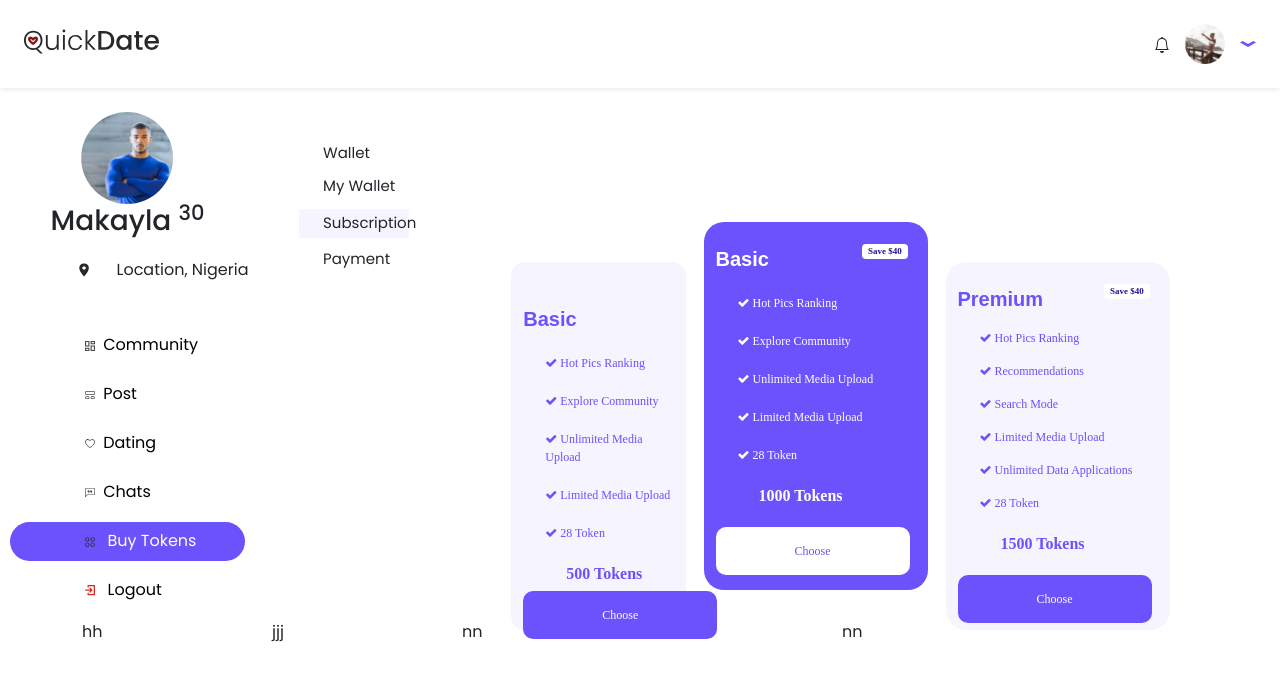
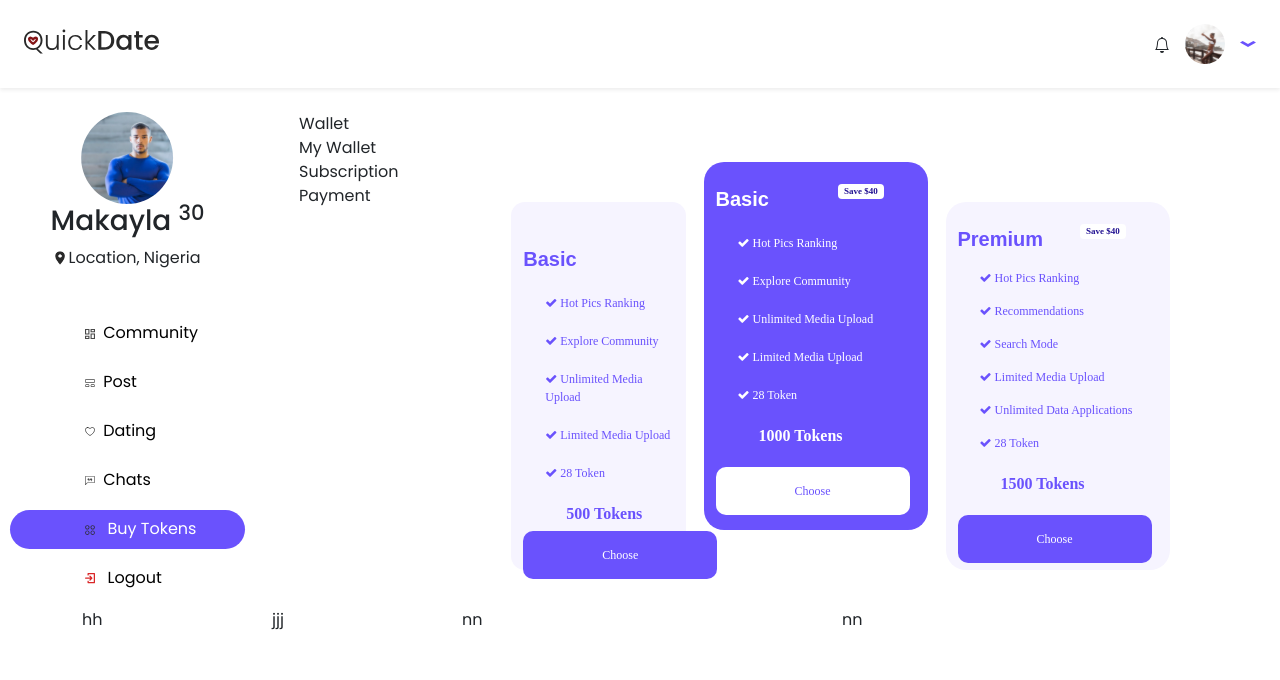
Before and after one commit to aridguy/sanchy-date-app, a React (Create React App) app: page /buy-tokens in a window 1280 px wide. Shown: the top 680 px of the page. Built offline with nearby package versions, Linux system fonts and the light colour scheme.

Commit message:
modified the bbuy token page

```diff
--- a/src/Pages/BuyTokens/BuyTokens.css
+++ b/src/Pages/BuyTokens/BuyTokens.css
@@ -1,4 +1,4 @@
-span{
+/* span{
     cursor: pointer;
     padding-top: 6px;
     position: relative;
--- a/src/Pages/BuyTokens/BuyTokens.jsx
+++ b/src/Pages/BuyTokens/BuyTokens.jsx
@@ -81,7 +81,6 @@ const BuyTokens = () => {
                                 </div>
                             </div>
                         </div>
-
                     </div>
                     {/* parent row 1 up here */}
                 </div>
```
